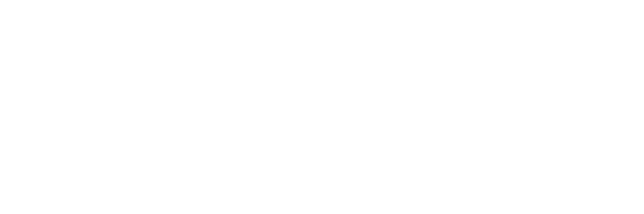
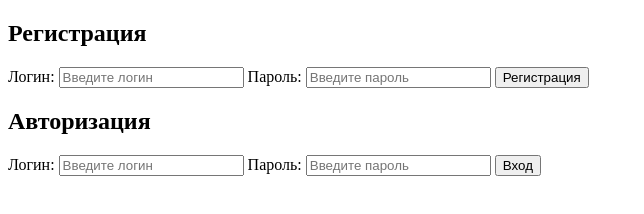
Before and after one commit to imdyakov/skillbox, a plain HTML site: page index.html in a window 1280 px wide. Shown: the whole page, without its empty margins (0-644 px from the left). Drawn offline with Linux system fonts and the light colour scheme.

Commit message:
Auth & Reg forms added

```diff
--- a/index.html
+++ b/index.html
@@ -7,6 +7,29 @@
     <link rel="stylesheet" href="./css/style.css">
 </head>
 <body>
-
+    <div class="container">
+        <section class="registration">
+            <h2>Регистрация</h2>
+            <form action="" method="post" class="registration__form">
+                <label for="registration__form__username">Логин:</label>
+                <input type="text" id="registration__form__username" name="username" placeholder="Введите логин" required>
+                <label for="registration__form__password">Пароль:</label>
+                <input type="text" id="registration__form__password" name="password" placeholder="Введите пароль" required>
+                <button type="submit">Регистрация</button>
+            </form>
+        </section>
+    </div>
+    <div class="container">
+        <section class="authorisation">
+            <h2>Авторизация</h2>
+            <form action="" method="post" class="authorisation__form">
+                <label for="authorisation__form__username">Логин:</label>
+                <input type="text" id="authorisation__form__username" name="username" placeholder="Введите логин" required>
+                <label for="authorisation__form__password">Пароль:</label>
+                <input type="text" id="authorisation__form__password" name="password" placeholder="Введите пароль" required>
+                <button type="submit">Вход</button>
+            </form>
+        </section>
+    </div>
 </body>
 </html>
```
